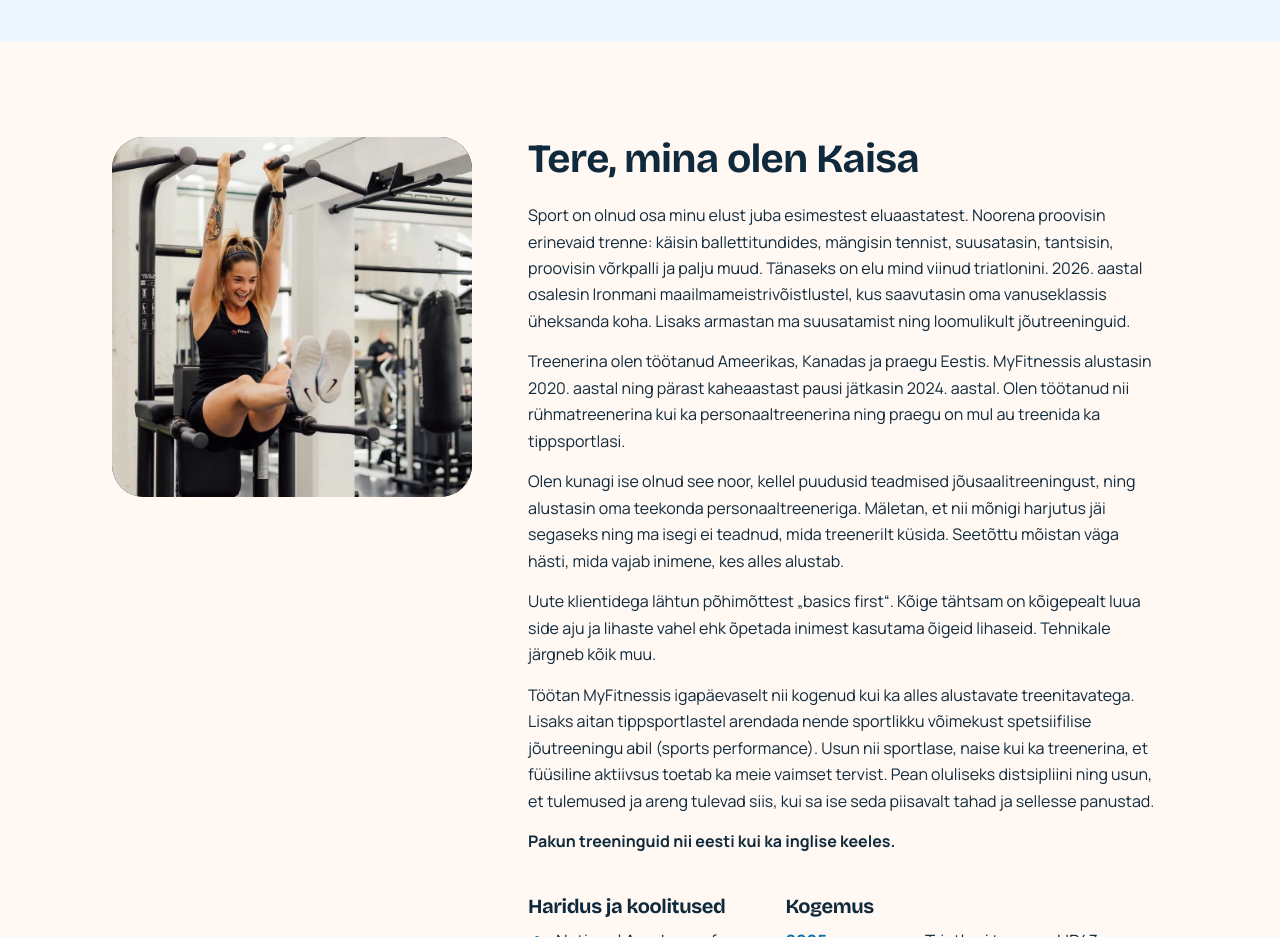
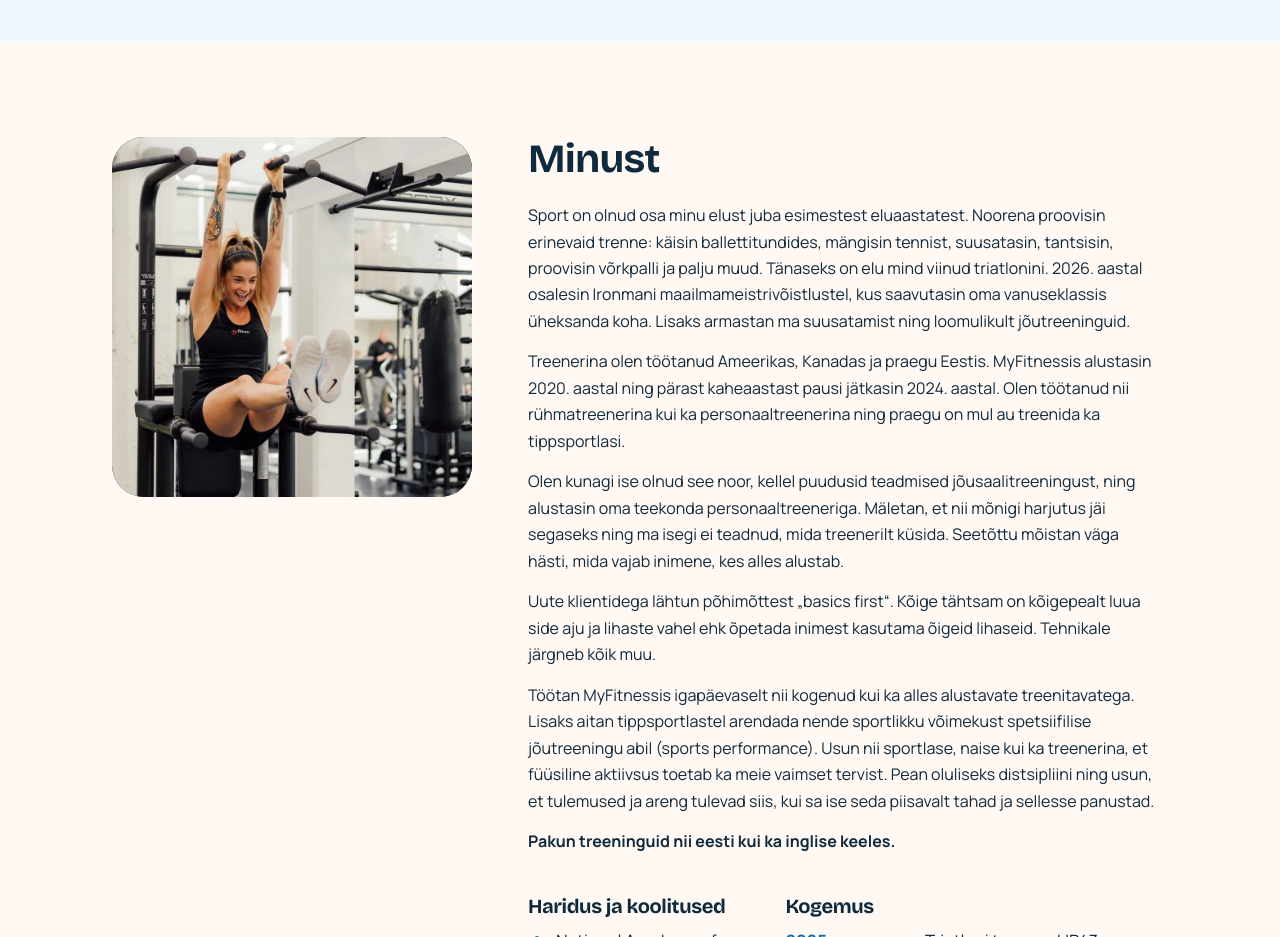
Before and after one commit to sanderilves/kaisa-rahu-site, a plain HTML site: page index.html in a window 1280 px wide. Shown: the part 3200-4137 px from the top of the page. Drawn offline with Linux system fonts and the light colour scheme.

Commit message:
About: heading 'Minust'
Co-Authored-By: Claude Opus 5.5 <noreply@anthropic.com>

```diff
--- a/index.html
+++ b/index.html
@@ -410,7 +410,7 @@
           <img src="assets/img/kaisa-about.webp" width="880" height="1100" alt="Kaisa Rahu jõusaalis" loading="lazy">
         </div>
         <div class="about-bio">
-          <h2 id="minust-title">Tere, mina olen Kaisa</h2>
+          <h2 id="minust-title">Minust</h2>
           <p>Sport on olnud osa minu elust juba esimestest eluaastatest. Noorena proovisin erinevaid trenne: käisin ballettitundides, mängisin tennist, suusatasin, tantsisin, proovisin võrkpalli ja palju muud. Tänaseks on elu mind viinud triatlonini. 2026. aastal osalesin Ironmani maailmameistrivõistlustel, kus saavutasin oma vanuseklassis üheksanda koha. Lisaks armastan ma suusatamist ning loomulikult jõutreeninguid.</p>
           <p>Treenerina olen töötanud Ameerikas, Kanadas ja praegu Eestis. MyFitnessis alustasin 2020. aastal ning pärast kaheaastast pausi jätkasin 2024. aastal. Olen töötanud nii rühmatreenerina kui ka personaaltreenerina ning praegu on mul au treenida ka tippsportlasi.</p>
           <p>Olen kunagi ise olnud see noor, kellel puudusid teadmised jõusaalitreeningust, ning alustasin oma teekonda personaaltreeneriga. Mäletan, et nii mõnigi harjutus jäi segaseks ning ma isegi ei teadnud, mida treenerilt küsida. Seetõttu mõistan väga hästi, mida vajab inimene, kes alles alustab.</p>
```
Also changed, not shown: en/index.html (+1 -1 lines).
